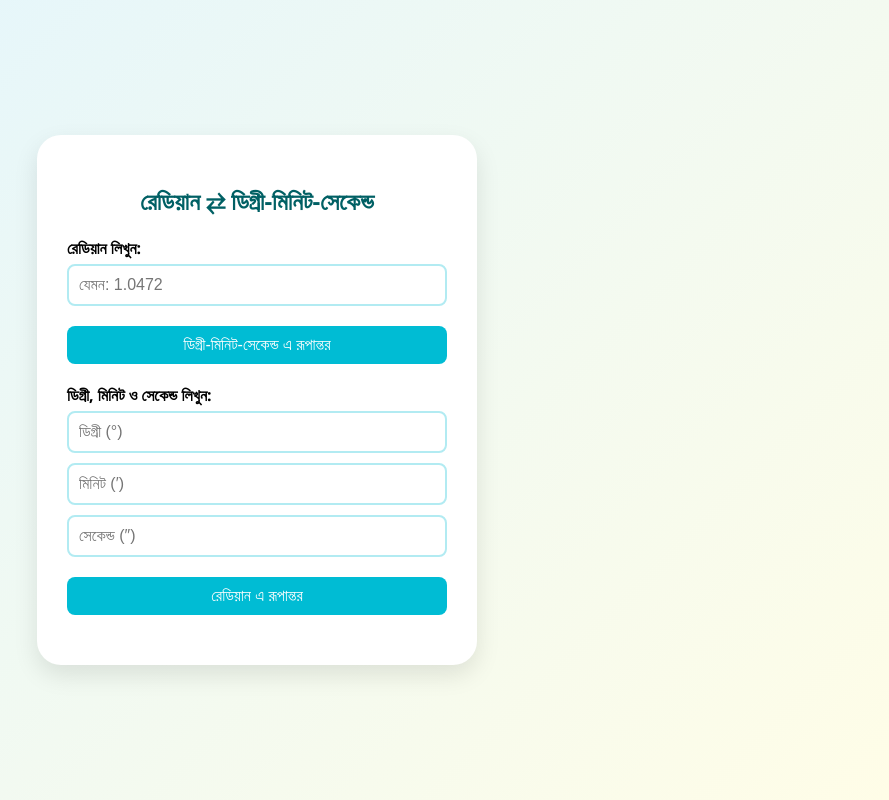
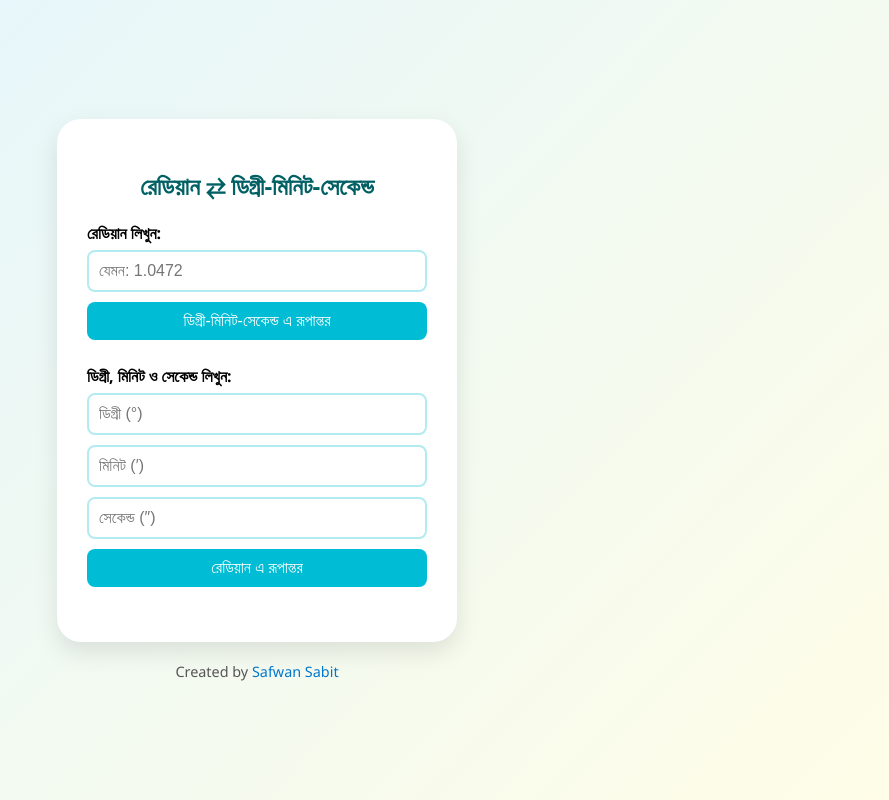
Before and after one commit to mdsafwansabit/Radian-to-Degree-Calculator, a plain HTML site: page index.html in a window 1280 px wide. Shown: the whole page, without its empty margins (383-1272 px from the left). Drawn offline with Linux system fonts and the light colour scheme.

Commit message:
Update index.html

```diff
--- a/index.html
+++ b/index.html
@@ -5,22 +5,26 @@
   <meta name="viewport" content="width=device-width, initial-scale=1.0"/>
   <title>রেডিয়ান ⇄ DMS ক্যালকুলেটর</title>
   <style>
+    * {
+      box-sizing: border-box;
+    }
     body {
       margin: 0;
-      padding: 0;
       font-family: 'Segoe UI', sans-serif;
       background: linear-gradient(135deg, #e1f5fe, #fffde7);
-      height: 100vh;
+      min-height: 100vh;
       display: flex;
       justify-content: center;
       align-items: center;
+      padding: 20px;
+      flex-direction: column;
     }
     .container {
       background: #fff;
       padding: 30px;
       border-radius: 1.5rem;
       box-shadow: 0 10px 25px rgba(0,0,0,0.1);
-      max-width: 380px;
+      max-width: 400px;
       width: 100%;
     }
     h2 {
@@ -29,12 +33,12 @@
       margin-bottom: 20px;
     }
     .section {
-      margin-bottom: 20px;
+      margin-bottom: 25px;
     }
     label {
       font-weight: bold;
       display: block;
-      margin-bottom: 5px;
+      margin-bottom: 6px;
     }
     input {
       width: 100%;
@@ -43,7 +47,6 @@
       border-radius: 8px;
       margin-bottom: 10px;
       font-size: 1rem;
-      box-sizing: border-box;
     }
     .button {
       width: 100%;
@@ -54,7 +57,7 @@
       border: none;
       border-radius: 8px;
       cursor: pointer;
-      margin-top: 10px;
+      transition: background 0.3s ease;
     }
     .button:hover {
       background: #0097a7;
@@ -64,6 +67,28 @@
       font-weight: bold;
       color: #004d40;
       text-align: center;
+    }
+    .credit {
+      text-align: center;
+      margin-top: 20px;
+      font-size: 0.9rem;
+      color: #555;
+    }
+    .credit a {
+      color: #0077cc;
+      text-decoration: none;
+    }
+    .credit a:hover {
+      text-decoration: underline;
+    }
+
+    @media (max-width: 480px) {
+      .container {
+        padding: 20px;
+      }
+      h2 {
+        font-size: 1.2rem;
+      }
     }
   </style>
 </head>
@@ -88,6 +113,10 @@
       <button class="button" onclick="dmsToRadian()">রেডিয়ান এ রূপান্তর</button>
       <div class="result" id="radianResult"></div>
     </div>
+  </div>
+
+  <div class="credit">
+    Created by <a href="https://www.facebook.com/safwansabit99" target="_blank">Safwan Sabit</a>
   </div>
 
   <script>
```
